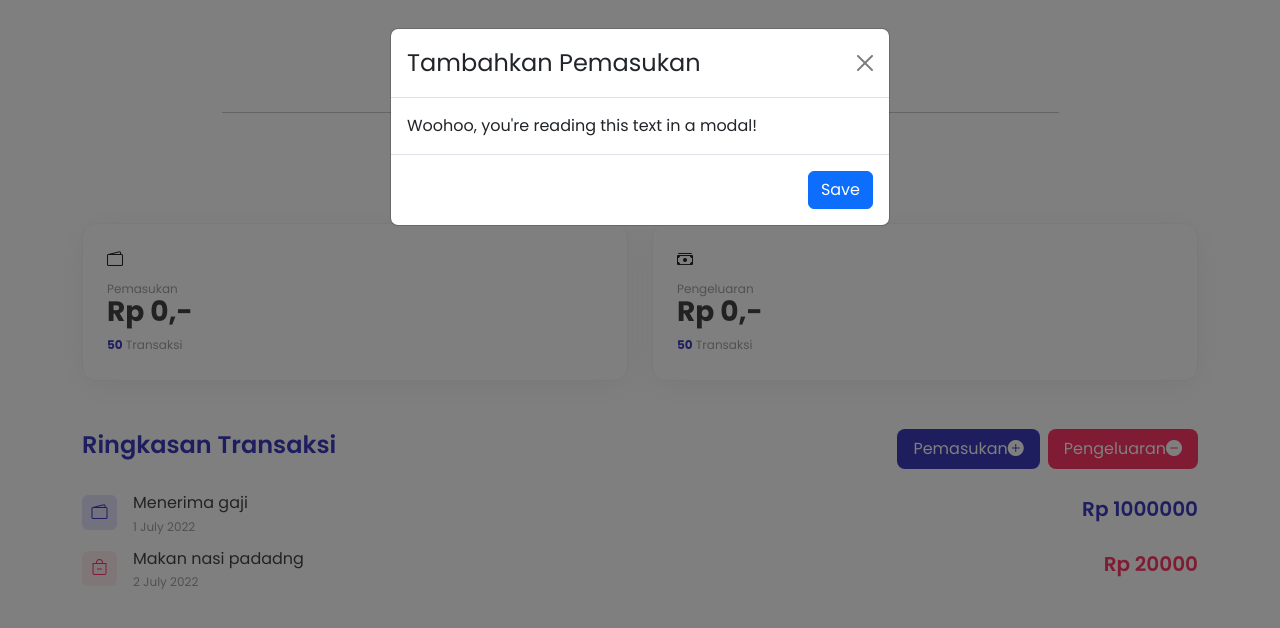
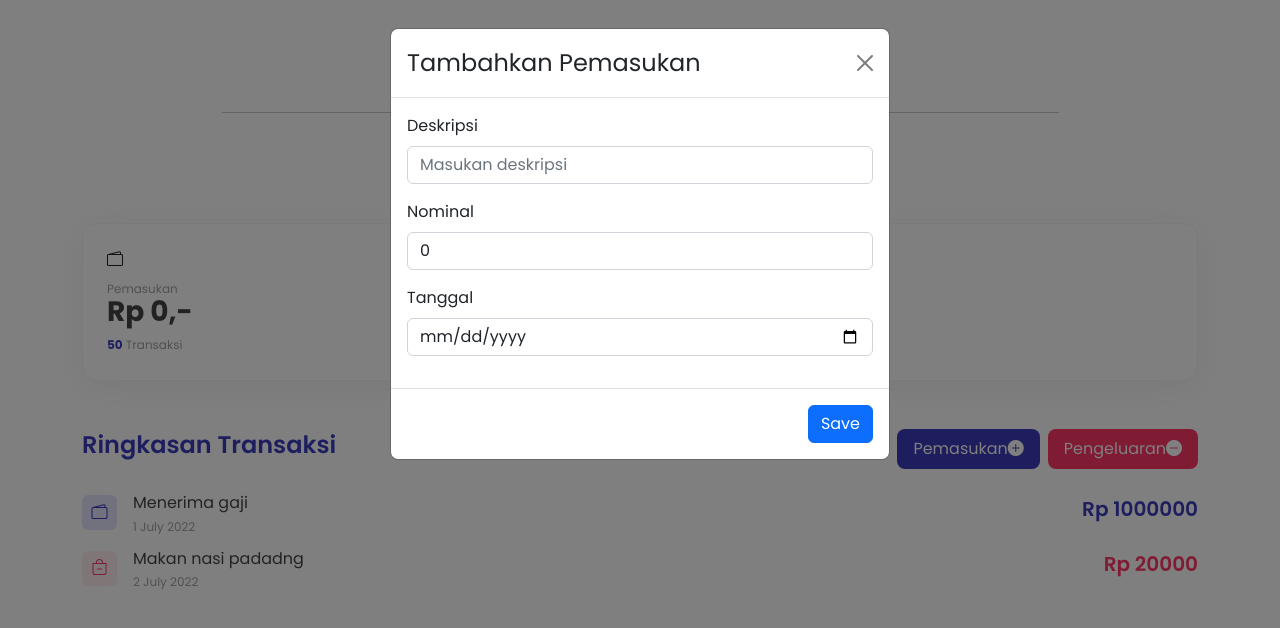
Before and after one commit to setyawannn/feeduiten-react, a React (Create React App) app: page / in a window 1280 px wide. Both pictures are taken after a click on the button "Pemasukan". Shown: the top 628 px of the page. Built offline with nearby package versions, Linux system fonts and the light colour scheme.

Commit message:
add input form

```diff
--- a/src/App.js
+++ b/src/App.js
@@ -114,10 +114,14 @@ class ModalCreate extends React.Component {
     super();
     this.state = {
       show: false,
+      deskripsi: '',
+      nominal: 0,
+      tanggal: '',
     }
 
     this.handleClose = this.handleClose.bind(this);
     this.handleShow = this.handleShow.bind(this);
+    this.handleChange = this.handleChange.bind(this);
 
   }
 
@@ -133,6 +137,14 @@ class ModalCreate extends React.Component {
     })
   }
 
+  handleChange(evt) {
+    const inputan = evt.target.name
+    const value = evt.target.value
+    this.setState({
+      [inputan]: value
+    })
+  }
+
   render() {
     return (
       <>
@@ -145,7 +157,41 @@ class ModalCreate extends React.Component {
           <Modal.Header closeButton>
             <Modal.Title>{this.props.modalHeading}</Modal.Title>
           </Modal.Header>
-          <Modal.Body>Woohoo, you're reading this text in a modal!</Modal.Body>
+          <Modal.Body>
+            <div className="mb-3">
+              <label className="form-label">Deskripsi</label>
+              <input
+                type="text"
+                className="form-control"
+                placeholder="Masukan deskripsi"
+                name='deskripsi'
+                value={this.state.deskripsi}
+                onChange={this.handleChange}
+              />
+            </div>
+            <div className="mb-3">
+              <label className="form-label">Nominal</label>
+              <input
+                type="number"
+                className="form-control"
+                placeholder="Masukan nominal"
+                name='nominal'
+                value={this.state.nominal}
+                onChange={this.handleChange}
+              />
+            </div>
+            <div className="mb-3">
+              <label className="form-label">Tanggal</label>
+              <input
+                type="date"
+                className="form-control"
+                placeholder="Masukan deskripsi"
+                name='tanggal'
+                value={this.state.tanggal}
+                onChange={this.handleChange}
+              />
+            </div>
+          </Modal.Body>
           <Modal.Footer>
             <Button variant="primary" onClick={this.handleClose}>
               Save
```
